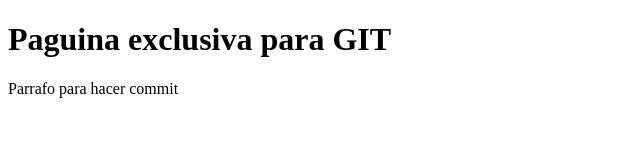
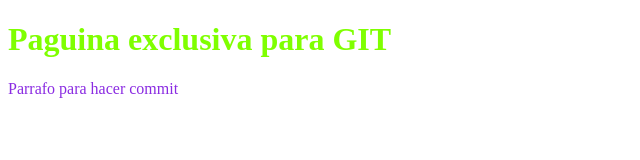
Before and after one commit to wladjjo/pag-w, a plain HTML site: page index.html in a window 1280 px wide. Shown: the whole page, without its empty margins (0-640 px from the left). Drawn offline with Linux system fonts and the light colour scheme.

Commit message:
Agregar colores a los titulos

```diff
--- a/index.html
+++ b/index.html
@@ -6,8 +6,8 @@
     <title>Primer doc en GIT</title>
 </head>
 <body>
-    <h1>Paguina exclusiva para GIT</h1>
+    <h1 style="color: chartreuse;">Paguina exclusiva para GIT</h1>
 
-    <p>Parrafo para hacer commit</p>
+    <p style="color: blueviolet;">Parrafo para hacer commit</p>
 </body>
 </html>
```
